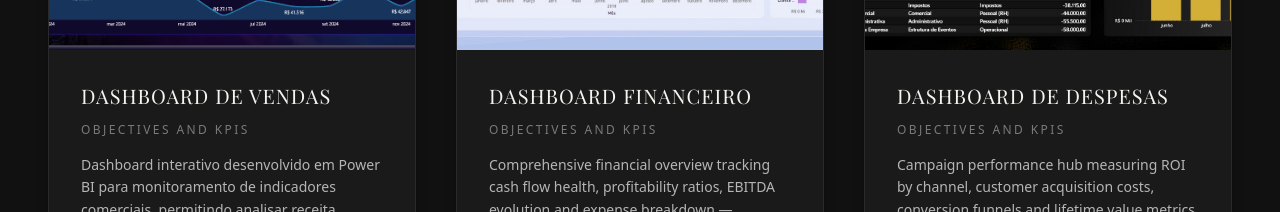
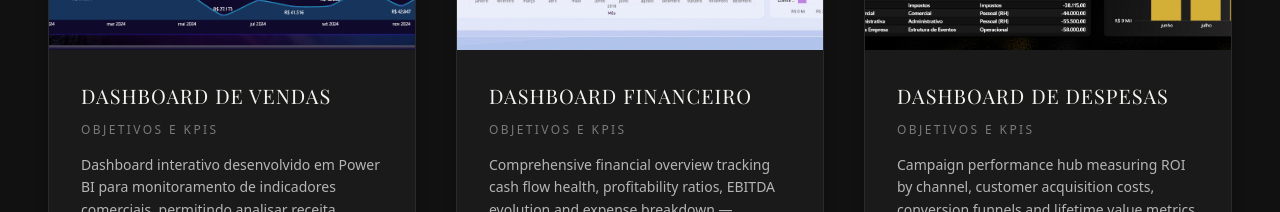
Before and after one commit to Diasszx/ManuDash, a React (Vite) app: page / in a window 1280 px wide. Shown: the part 1360-1572 px from the top of the page. Built offline with nearby package versions, Linux system fonts and the light colour scheme; a web font is replaced by a local one.

Commit message:
refactor: change description card

```diff
--- a/src/components/sections/FeaturedProjectsSection.jsx
+++ b/src/components/sections/FeaturedProjectsSection.jsx
@@ -82,7 +82,7 @@ function ProjectCard({ project, index }) {
           </h3>
 
           <p className="text-text-muted text-[10px] md:text-xs uppercase tracking-[0.2em] mb-4 font-medium">
-            Objectives and KPIs
+            Objetivos e KPIs
           </p>
 
           <p className="text-text-secondary leading-relaxed text-sm flex-1 mb-8">
```
